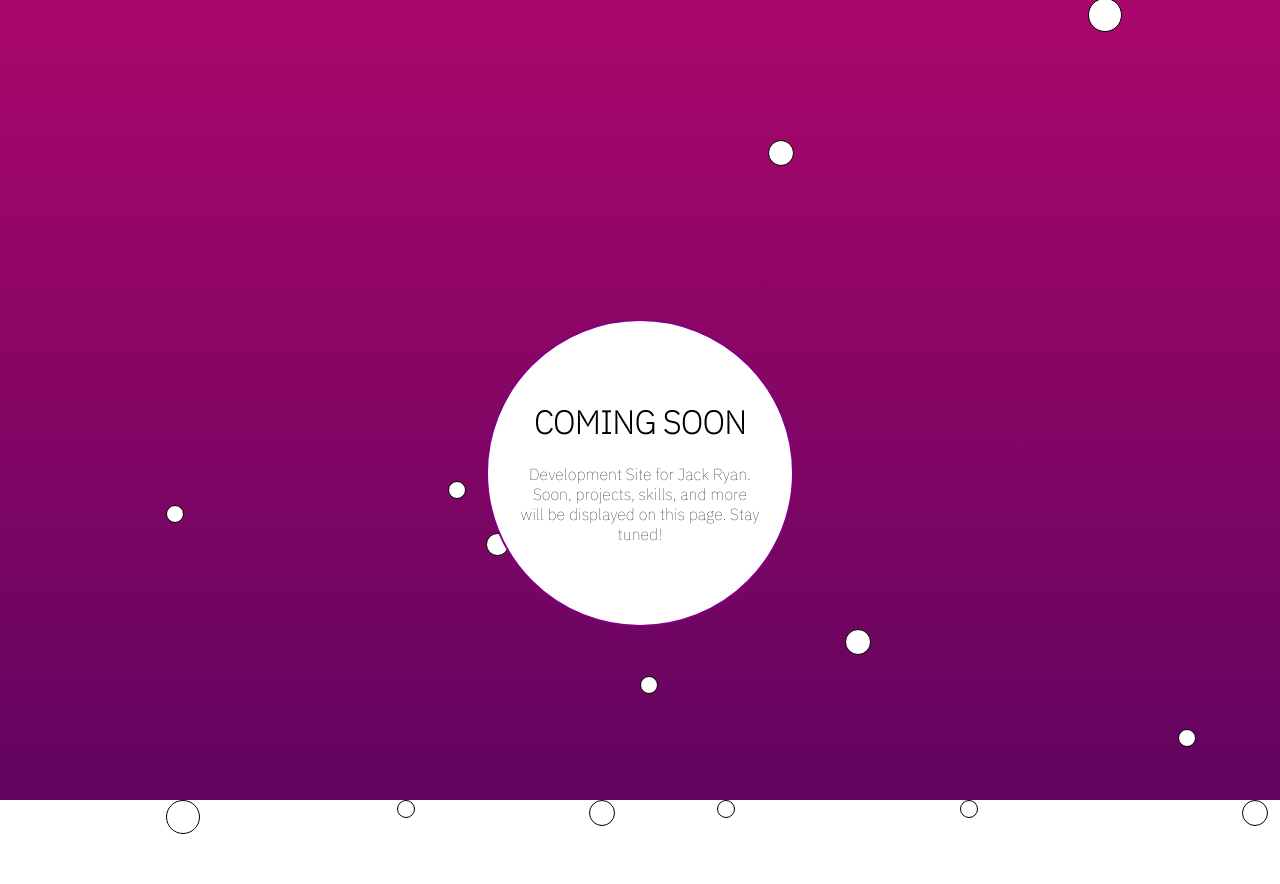
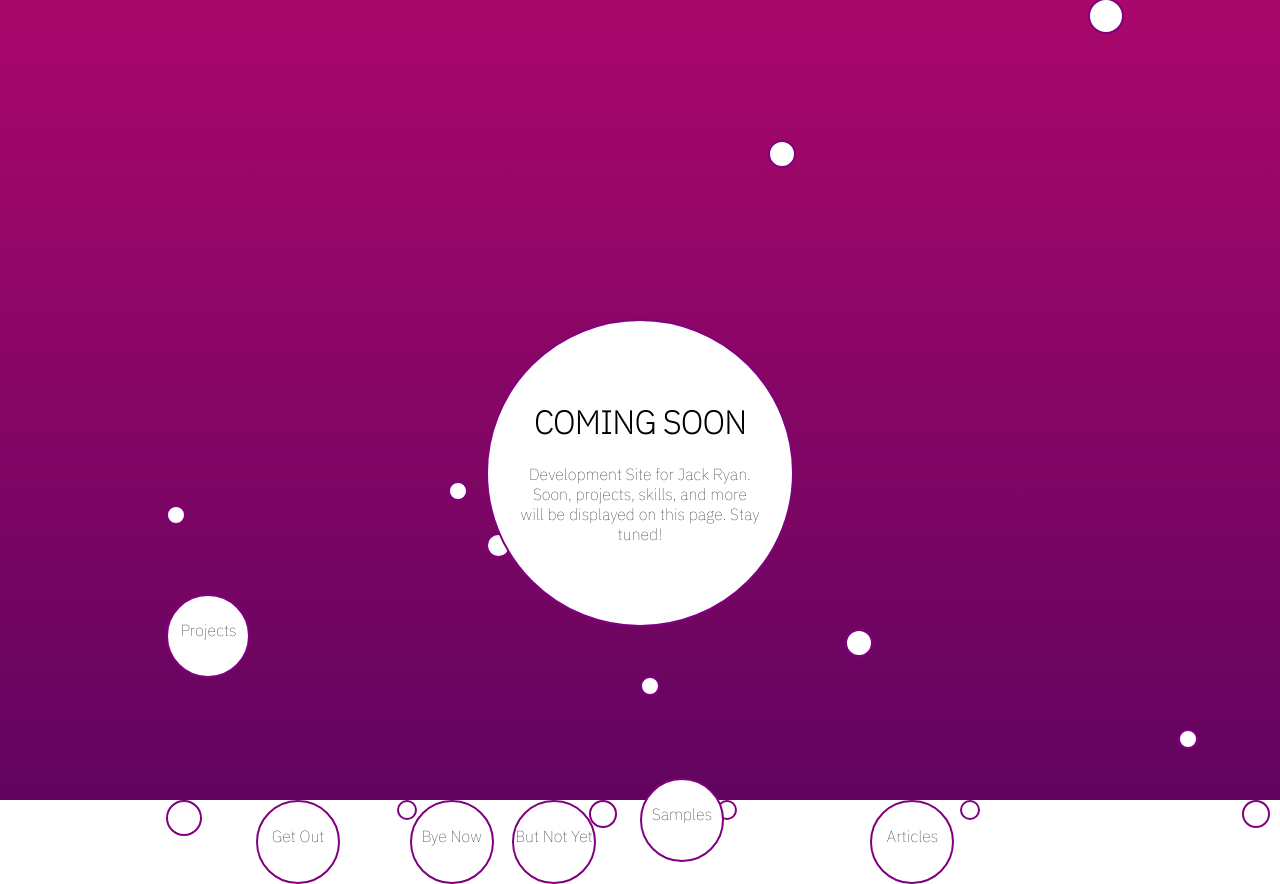
Before and after one commit to jackdixonryan/developer-website, a Vue app: page / in a window 1280 px wide. Before the commit the page ends 834 px from the top, so only its background shows below. Built offline with nearby package versions, Linux system fonts and the light colour scheme.

Commit message:
Added some content bubbles.

```diff
--- a/src/views/UnderConstruction.vue
+++ b/src/views/UnderConstruction.vue
@@ -8,6 +8,7 @@
       <div class="floating-ball" v-for="ball in floatingBalls" :key="ball.left" :style="{ animationDelay: `${ball.delay}s`, left: `${ball.left}%`, animationDuration:`${ball.speed}s`, height: `${ball.size}em`, width: `${ball.size}em`, zIndex: ball.size * 10}">
       </div>
     </div>
+    <div class="info-ball" v-for="ball in infoBalls" :key="ball.left" :style="{ animationDelay: `${ball.delay}s`, left: `${ball.left}%`, animationDuration:`${ball.speed}s`}"><p style="margin-top: 1.5em;">{{ball.content}}</p></div>
   </div>
 </template>
 
@@ -32,6 +33,44 @@ export default {
         { left: 75, delay: 6, speed:5, size: 1},
         { left: 97, delay: 7, speed:13, size: 1.5},
         { left: 56, delay: 6, speed:22, size: 1},
+      ],
+      infoBalls: [
+        {
+          left: 13,
+          delay: 1,
+          speed: 25,
+          content: "Projects"
+        },
+        {
+          left: 50,
+          delay: 4,
+          speed: 27,
+          content: 'Samples'
+        },
+        {
+          left: 68,
+          delay: 8,
+          speed: 23,
+          content: 'Articles'
+        },
+        {
+          left: 40,
+          delay: 30,
+          speed: 32,
+          content: "But Not Yet"
+        },
+        {
+          left: 32,
+          delay: 60,
+          speed: 55,
+          content: "Bye Now",
+        },
+        {
+          left: 20,
+          delay: 120,
+          speed: 60,
+          content: "Get Out"
+        }
       ]
     }
   }
@@ -78,10 +117,23 @@ export default {
     position: absolute;
     top: 100%;
     animation: float-up;
-    border: 1px black solid;
+    border: 2px purple solid;
     border-radius: 50%;
     animation-iteration-count: infinite;
     background: #FFFFFF;
+  }
+
+  .info-ball {
+    position: absolute;
+    top: 100%;
+    animation: float-up;
+    border: 2px purple solid;
+    border-radius: 50%;
+    animation-iteration-count: infinite;
+    background: #FFFFFF;
+    height: 5em;
+    width: 5em;
+    z-index: 24
   }
 
   @keyframes float-up {
```
